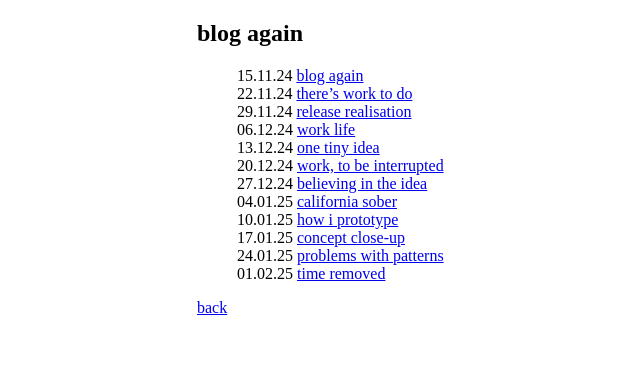
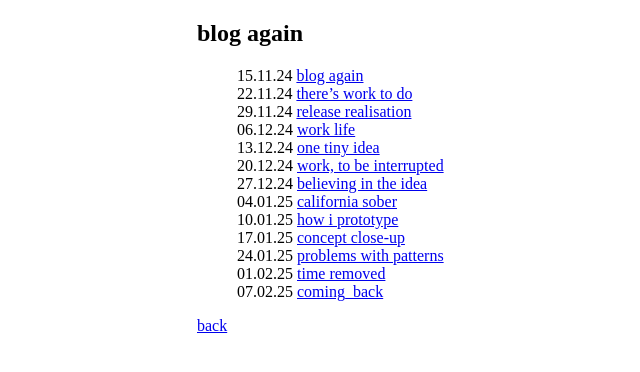
Before and after one commit to stuffedwombat/stuffedwombat.github.io, a Jekyll site: the page built from blogagain.md, in a window 1280 px wide. Shown: the top 372 px of the page, without its empty margins (127-767 px from the left). Built offline with Jekyll 4.4.1, drawn with Linux system fonts in a browser that asks for light colours; our own code applies the rules of GitHub Pages for plain Markdown files; comment, search, counter and statistics services are not loaded.

Commit message:
Update blogagain.md

```diff
--- a/blogagain.md
+++ b/blogagain.md
@@ -12,5 +12,6 @@
 - 17.01.25 [concept close-up](25_01_17_concept_close_up)
 - 24.01.25 [problems with patterns](25_01_24_problems_with_patterns)
 - 01.02.25 [time removed](25_02_01_time_removed.md)
+- 07.02.25 [coming_back](25_02_07_coming_back)
 
 [back](thinking)
```
